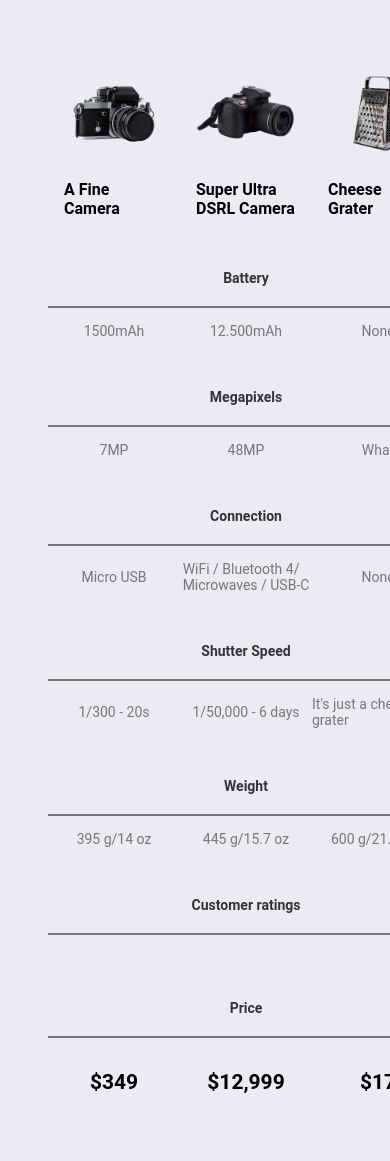
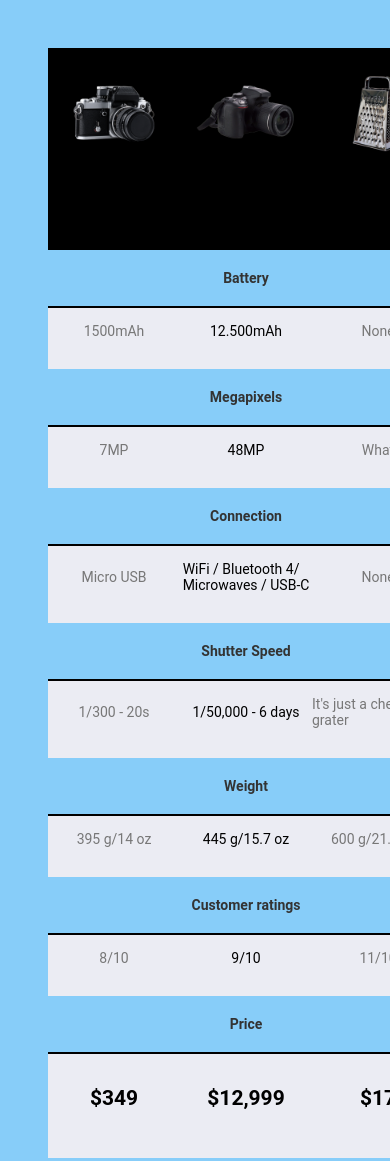
Before and after one commit to MikhailYushkevich2/Homework, a plain HTML site: page price/index.html in a window 390 px wide. Shown: the top 1161 px of the page. Drawn offline with Linux system fonts and the light colour scheme.

Commit message:
Changed color and price

```diff
--- a/price/index.html
+++ b/price/index.html
@@ -2,7 +2,7 @@
 <html>
 
 <head>
-    <title>Pricing Table</title>
+    <title>Table</title>
     <meta charset="utf-8">
     <link rel="stylesheet" type="text/css" href="style.css">
     <meta name="viewport" content="width=device-width, initial-scale=1.0">
@@ -29,7 +29,7 @@
         <div class="grid-items grid-items-3">Micro USB</div>
         <div class="grid-items grid-items-4">1/300 - 20s</div>
         <div class="grid-items grid-items-5">395 g/14 oz</div>
-        <div class="grid-items grid-items-6"></div>
+        <div class="grid-items grid-items-6">8/10</div>
         <div class="grid-items price grid-items-7">
             <h2>$349</h2>
         </div>
@@ -44,7 +44,7 @@
         <div class="grid-items blue grid-items-8">WiFi / Bluetooth 4/<br>Microwaves / USB-C</div>
         <div class="grid-items blue grid-items-10">1/50,000 - 6 days</div>
         <div class="grid-items blue grid-items-11">445 g/15.7 oz</div>
-        <div class="grid-items blue grid-items-12"></div>
+        <div class="grid-items blue grid-items-12">9/10</div>
         <div class="grid-items price blue grid-items-13">
             <h2>$12,999</h2>
         </div>
@@ -58,7 +58,7 @@
         <div class="grid-items grid-items-17">None</div>
         <div class="grid-items grid-items-18">It's just a cheese grater</div>
         <div class="grid-items grid-items-19">600 g/21.16 oz</div>
-        <div class="grid-items grid-items-20"></div>
+        <div class="grid-items grid-items-20">11/10</div>
         <div class="grid-items grid-items price grid-items-21">
             <h2>$17</h2>
         </div>
--- a/price/style.css
+++ b/price/style.css
@@ -1,5 +1,5 @@
 body {
-    background-color: #ebecf3;
+    background-color: #87cdf9;
     font-family: Roboto, sans-serif;
     color: #333;
     font-size: 14px;
@@ -53,7 +53,7 @@ h3 {
 }
 
 .blue {
-    background-color: #6165ff;
+    background-color: #c8a829;
     color: #fff;
 }
 
@@ -102,7 +102,7 @@ h3 {
     }
     .blue {
         background-color: #fff;
-        color: #777;
+        color: rgb(0, 0, 0);
     }
     .price.blue {
         margin-bottom: 0px;
@@ -120,7 +120,7 @@ h3 {
         justify-items: start;
     }
     .grid-items {
-        border-top: 2px solid #777;
+        border-top: 2px solid rgb(0, 0, 0);
         background-color: #ebecf3;
         padding-top: 15px;
         padding-bottom: 30px;
@@ -153,7 +153,7 @@ h3 {
         color: black;
         display: grid;
         justify-items: center;
-        background-color: #ebecf3;
+        background-color: #000000;
     }
     .grid-items {
         background-color: #ebecf3;
```
